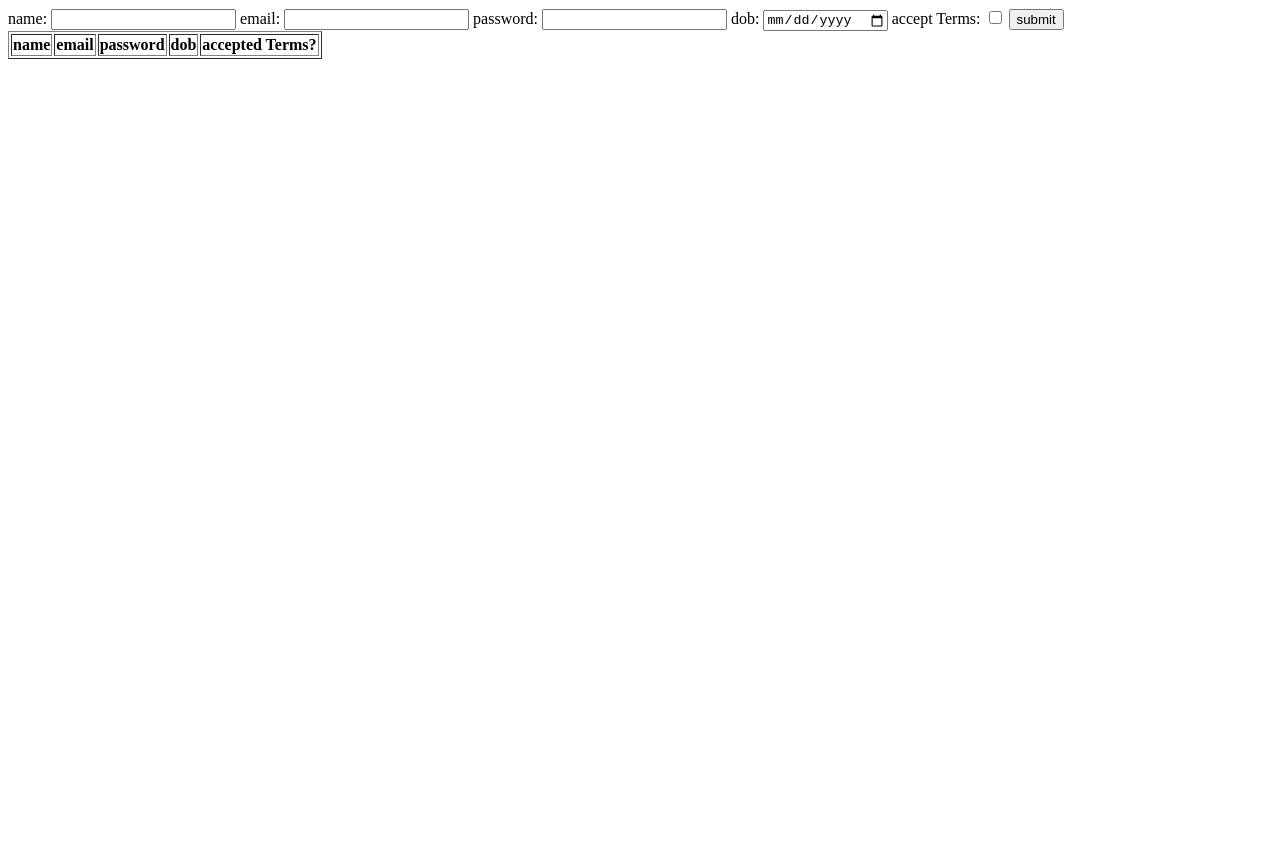
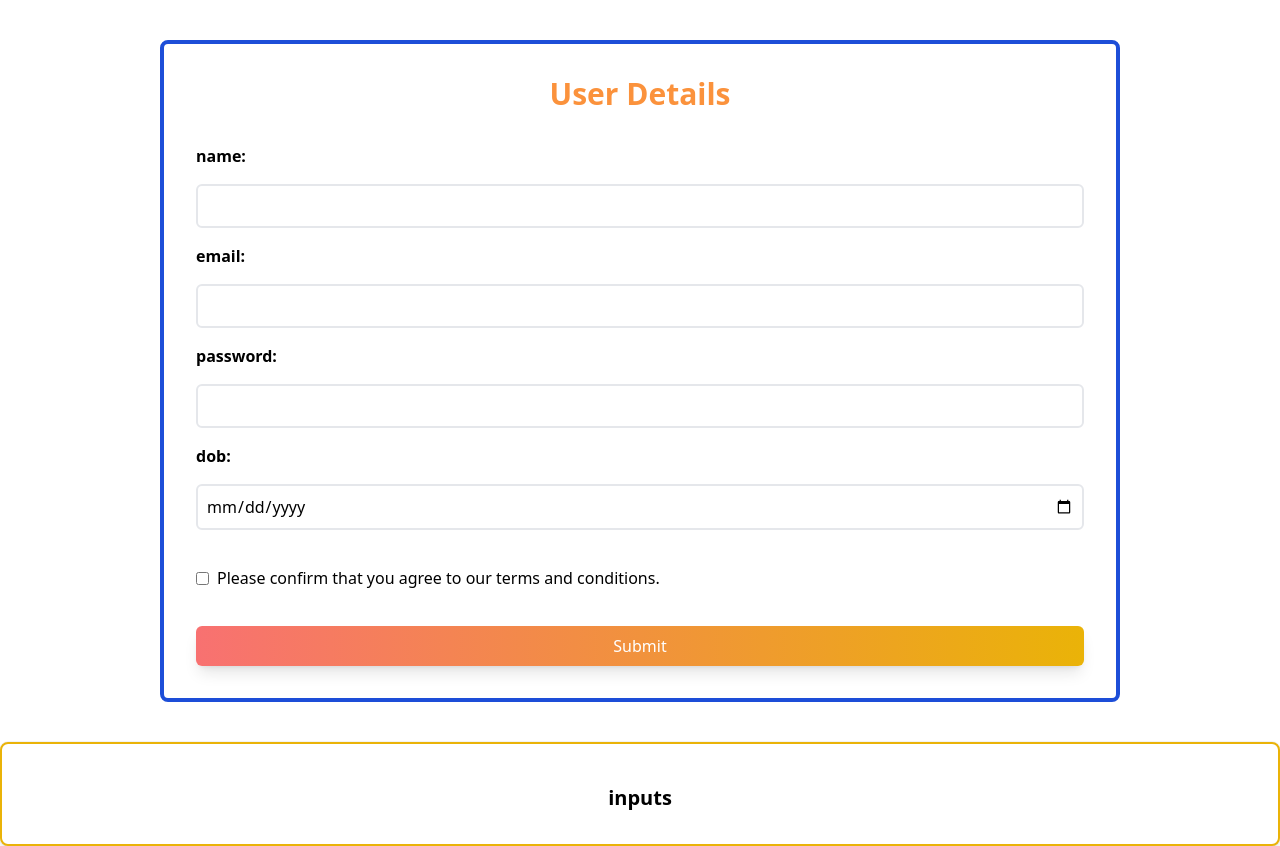
Before and after one commit to yatinvarma/wd101, a plain HTML site: page index.html in a window 1280 px wide. Before the commit the page ends 800 px from the top, so only its background shows below. Drawn offline with nearby package versions, Linux system fonts and the light colour scheme.

Commit message:
Update index.html

```diff
--- a/index.html
+++ b/index.html
@@ -1,50 +1,39 @@
-<!DOCTYPE html>
-<html lang="en">
+<html>
 <head>
-    <meta charset="UTF-8">
-    <meta name="viewport" content="width=device-width, initial-scale=1.0">
-    <title>User Registration</title>
+  <title>User Details</title>
+  <script src="https://cdn.tailwindcss.com"></script>
 </head>
-<body>
+<body class="text-center">
+  <form id="usform" method="post" class="my-10">
+    <div class="border-4 border-blue-700 rounded-lg p-8 mx-auto w-3/4">
+      <h1 class="text-orange-400 text-3xl font-bold mb-8">User Details</h1>
+      <div class="grid grid-cols-1 gap-4">
+        <label class="text-left font-bold" for="name">name:</label>
+        <input required type="text" id="name" name="name" class="w-50 border-2 border-white-400 p-2 rounded-md">
+        <label class="text-left font-bold" for="email">email:</label>
+    <input required type="email" id="email" name="email" class="w-50 border-2 border-white-400 p-2 rounded-md">
 
-<form id="userform">
-    <label for="name">name:</label>
-    <input type="text" id="name" required>
+    <label class="text-left font-bold" for="password">password:</label>
+    <input required type="password" id="password" name="password" class="w-50 border-2 border-white-400 p-2 rounded-md">
 
-    <label for="email">email:</label>
-    <input type="email" id="email" required>
+    <label class="text-left font-bold" for="dob">dob:</label>
+    <input type="date" id="dob" name="dob" class="w-50 border-2 border-white-400 p-2 rounded-md">
 
-    <label for="password">password:</label>
-    <input type="password" id="password" required>
+    <div class="flex items-center mt-5">
+      <input type="checkbox" name="acceptTerms" id="acceptTerms" class="mr-2">
+      <label for="acceptTerms" class="text-left">Please confirm that you agree to our terms and conditions.</label>
+    </div>
 
-    <label for="dob">dob:</label>
-    <input type="date" id="dob" required>
-
-    <label for="acceptTerms">accept Terms:</label>
-    <input type="checkbox" id="acceptTerms" required>
-
-    <button type="submit">submit</button>
+    <button required type="submit" class="mt-5 w-50 bg-gradient-to-r from-red-400 to-yellow-500 text-white p-2 rounded-md shadow-lg hover:bg-yellow-600 focus:outline-none focus:ring-2 focus:ring-blue-600 focus:ring-opacity-50">Submit</button>
+  </div>
+</div>
 </form>
-
-<div id="userentries">
-    <table border="1">
-        <thead>
-            <tr>
-                <th>name</th>
-                <th>email</th>
-                <th>password</th>
-                <th>dob</th>
-                <th>accepted Terms?</th>
-            </tr>
-        </thead>
-        <tbody>
-
-        </tbody>
-    </table>
+<div class="border-2 border-yellow-500 relative bg-white px-4 mt-5 pt-10 pb-8 shadow-xl ring-1 ring-gray-900/5 sm:mx-auto sm:rounded-lg sm:px-10">
+  <div class="mx-auto">
+    <h2 class="text-xl text-center font-bold leading-right">inputs</h2>
+    <div class="divide-y divide-gray-300/50" id="usentries"></div>
+  </div>
 </div>
-
-<script src="index.js">
-
-</script>
+<script src="index.js"></script>
 </body>
 </html>
```
